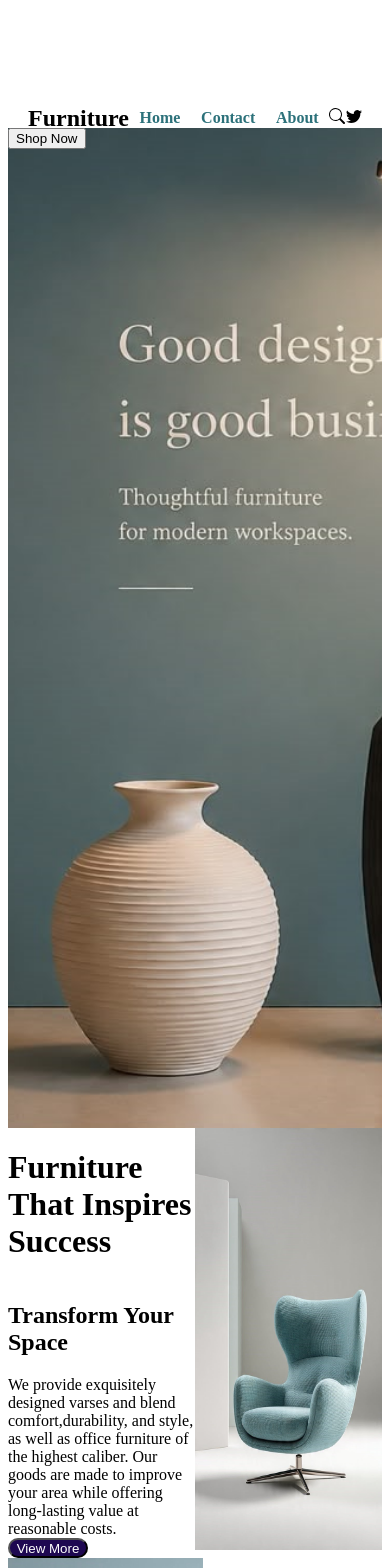
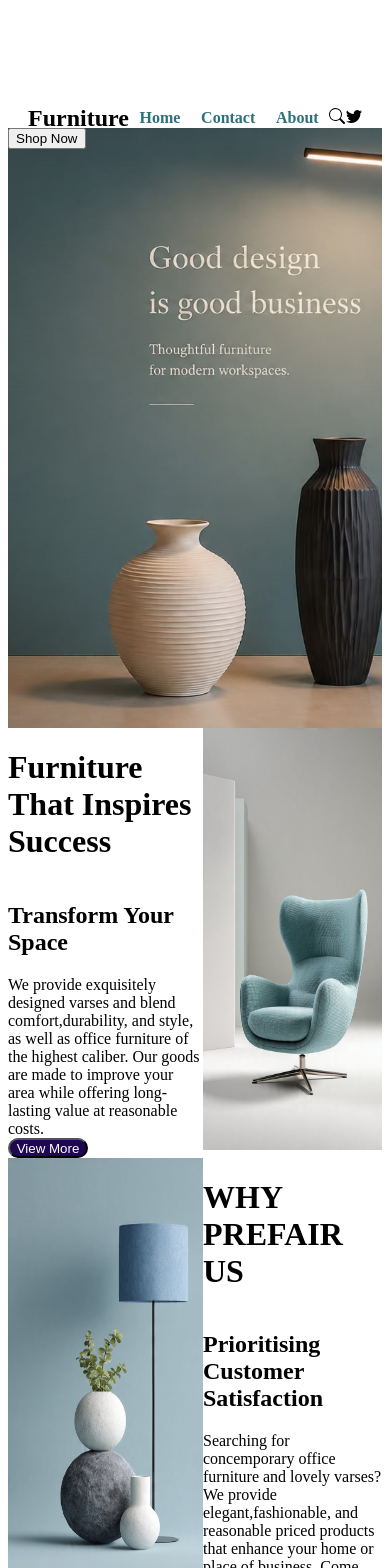
Before and after one commit to khethiwengema04-gif/ReactTS-Project1, a React (Vite) app in the folder ReactProject/: page / in a window 390 px wide. Shown: the top 1568 px of the page. Built offline with nearby package versions, Linux system fonts and the light colour scheme.

Commit message:
ReadMe Update

```diff
--- a/ReactProject/src/Components/Design/Design.module.css
+++ b/ReactProject/src/Components/Design/Design.module.css
@@ -39,3 +39,27 @@
     border-radius: 20px;
 
 }
+
+@media(max-width: 390px) {
+    .right img {
+        height: 180vh;
+        width: 46vw;
+        margin: auto;
+    }
+}
+
+@media(max-width: 414px) {
+    .right img {
+        height: 80vh;
+        width: 46vw;
+        margin: auto;
+    }
+}
+
+@media(max-width: 600px) {
+    .right img {
+        height: 50vh;
+        width: 46vw;
+        margin: auto;
+    }
+}
--- a/ReactProject/src/Components/Footer/Footer.module.css
+++ b/ReactProject/src/Components/Footer/Footer.module.css
@@ -35,7 +35,7 @@ footer {
 .Facebook {
     width: 20px;
     height: 20px;
-    align-items: bottom-right;
+    align-items: bottom-left;
     justify-content: center;
 
 }
@@ -43,14 +43,14 @@ footer {
 .TikTok {
     width: 20px;
     height: 20px;
-    align-items: bottom-right;
+    align-items: bottom-left;
     justify-content: center;
 }
 
 .Instagram {
     width: 20px;
     height: 20px;
-    align-items: bottom-right;
+    align-items: bottom-left;
     justify-content: center;
 }
 
@@ -75,7 +75,6 @@ footer {
 }
 
 
-
 @media(max-width: 1280px) {
     .footer {
         max-width: 900px;
--- a/ReactProject/src/Components/Furniture/Furniture.module.css
+++ b/ReactProject/src/Components/Furniture/Furniture.module.css
@@ -38,3 +38,15 @@
     justify-content: center;
     border-radius: 20px;
 }
+
+@media(max-width: 600px) {
+    .left img {
+        height: 50vh;
+        width: 50vw;
+        margin: auto;
+    }
+
+    .content {
+        max-width: 600px;
+    }
+}
--- a/ReactProject/src/Components/Hero/Hero.tsx
+++ b/ReactProject/src/Components/Hero/Hero.tsx
@@ -1,5 +1,6 @@
 import './hero.module.css'
 import FrontP from "../../assets/1st-Pic.png"
+import style from "./hero.module.css"
 
 
 export const Hero = () => {
@@ -12,9 +13,10 @@ export const Hero = () => {
             backgroundSize: "cover",
             backgroundPosition: "center",
             width: "100%",
-            height: "1000px",
+            height: "600px",
             marginTop: "40px",
           }}
+        // <img src={FrontP} alt="FrontP" style={{width:"100%",height: "auto" }}/>
         >
           <div>
             <button className='button'>
@@ -27,6 +29,6 @@ export const Hero = () => {
       <div className="section">
         <div className="container"></div>
       </div>
-    </div>
+    </div >
   );
 };
--- a/ReactProject/src/Components/Hero/hero.module.css
+++ b/ReactProject/src/Components/Hero/hero.module.css
@@ -1,12 +1,13 @@
 .imageStyle {
     padding: 10px;
     width: 100%;
-    height: 90px;
-    margin-bottom: 50px;
+    height: 50px;
+    margin: auto;
     display: flex;
     flex-direction: column;
     align-items: center;
 }
+
 
 .button {
     width: 80px;
@@ -28,3 +29,11 @@
     align-items: center;
     height: 30px;
 }
+
+
+/* @media(max-width: 1280px) {
+    hero {
+        height: 80px;
+
+
+    } */
--- a/ReactProject/src/Components/Navbar/Navbar.module.css
+++ b/ReactProject/src/Components/Navbar/Navbar.module.css
@@ -53,7 +53,7 @@ nav {
 
     .nav {
         top: 0;
-        height: 150px;
+        height: 80px;
     }
 
     .links {
@@ -66,6 +66,11 @@ nav {
     .content {
         max-width: 600px;
     }
+
+    .nav {
+        height: 80px;
+        top: 0;
+    }
 }
 
 @media(max-width: 1280px) {
@@ -76,7 +81,7 @@ nav {
     }
 
     .nav {
-        height: 100px;
+        height: 80px;
         top: 0;
     }
 
```
Also changed, not shown: 1 other file (tests, documents, lock files or other folders).
